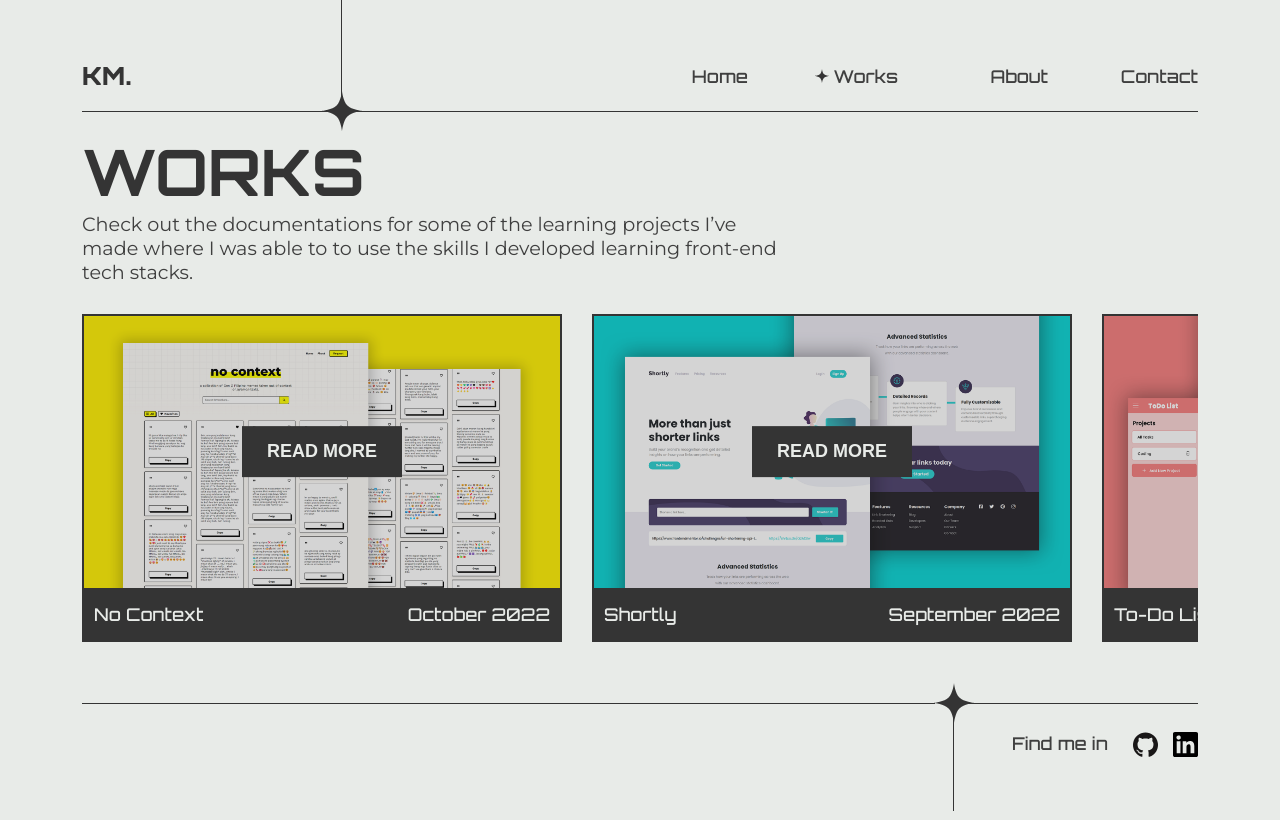
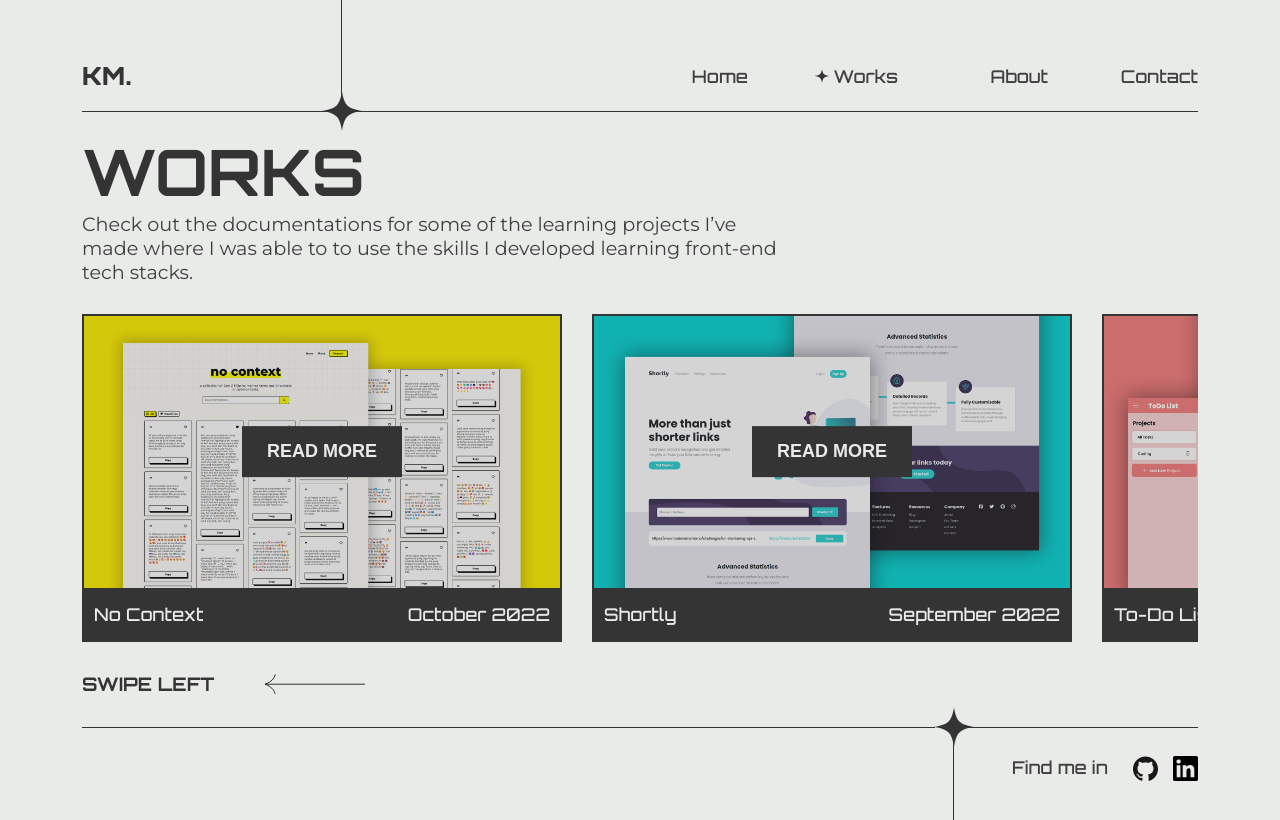
Before and after one commit to sn-tin/frontendkristine, a React (Create React App) app: page /works in a window 1280 px wide. Shown: the top 820 px of the page. Built offline with nearby package versions, Linux system fonts and the light colour scheme.

Commit message:
Add swipe left instruction under works' cards

```diff
--- a/src/components/Works/Works.js
+++ b/src/components/Works/Works.js
@@ -27,6 +27,7 @@ const Works = () => {
                 <InnerCarousel drag="x" dragConstraints={{right: 0, left: -width }} className="inner-carousel">
                     {workCards}
                 </InnerCarousel>
+                <h3>Swipe Left</h3>
             </Carousel>
         </section>
     )
--- a/src/components/Works/Works.styles.js
+++ b/src/components/Works/Works.styles.js
@@ -1,4 +1,5 @@
 import styled from "styled-components";
+import swipeArrow from "../../assets/swipe-arrow.svg";
 import { devices, theme } from "../../styles";
 import { motion } from "framer-motion";
 
@@ -17,6 +18,13 @@ const WorkTexts = styled.div`
 const Carousel = styled(motion.div)`
     overflow: hidden;
     cursor: grab;
+    h3::after {
+        content: '';
+        width: 100px;
+        background: url(${swipeArrow}) no-repeat center center;
+        background-size: 100px;
+        padding: 100px;
+    }
 `
 
 const InnerCarousel = styled(motion.div)`
```
Also changed, not shown: src/assets/swipe-arrow.svg (added).
